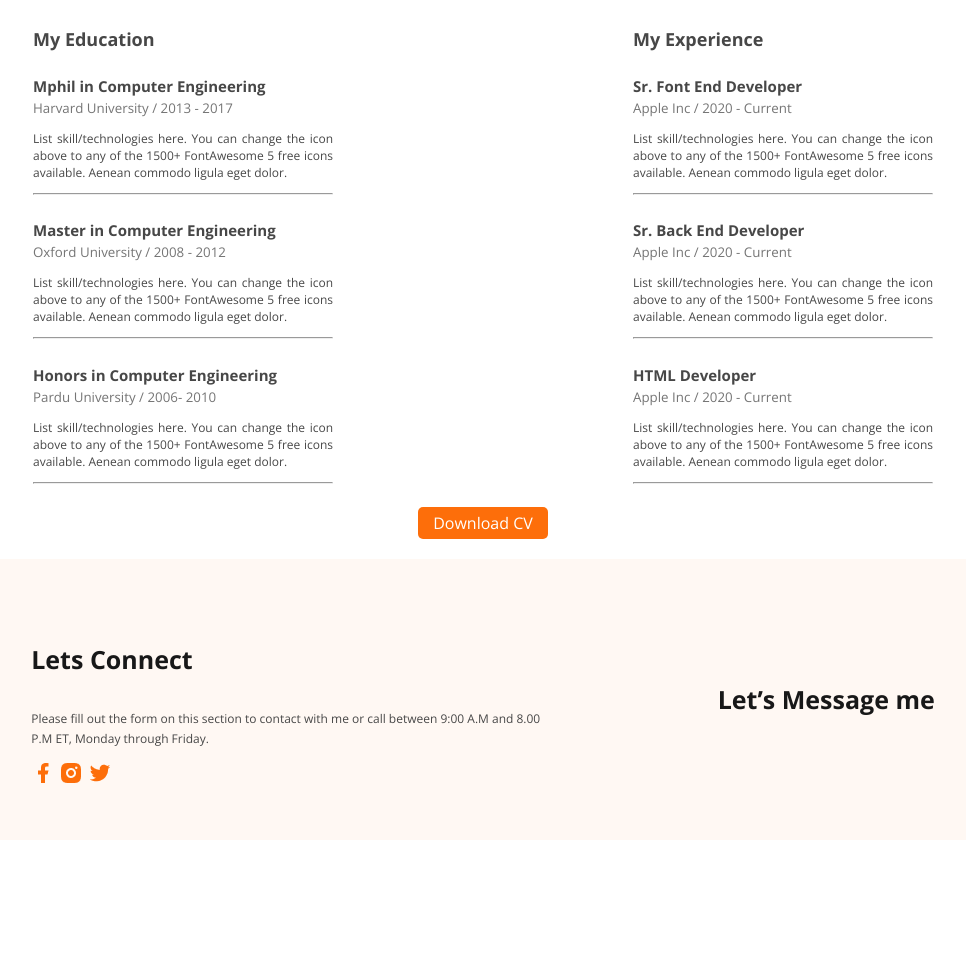
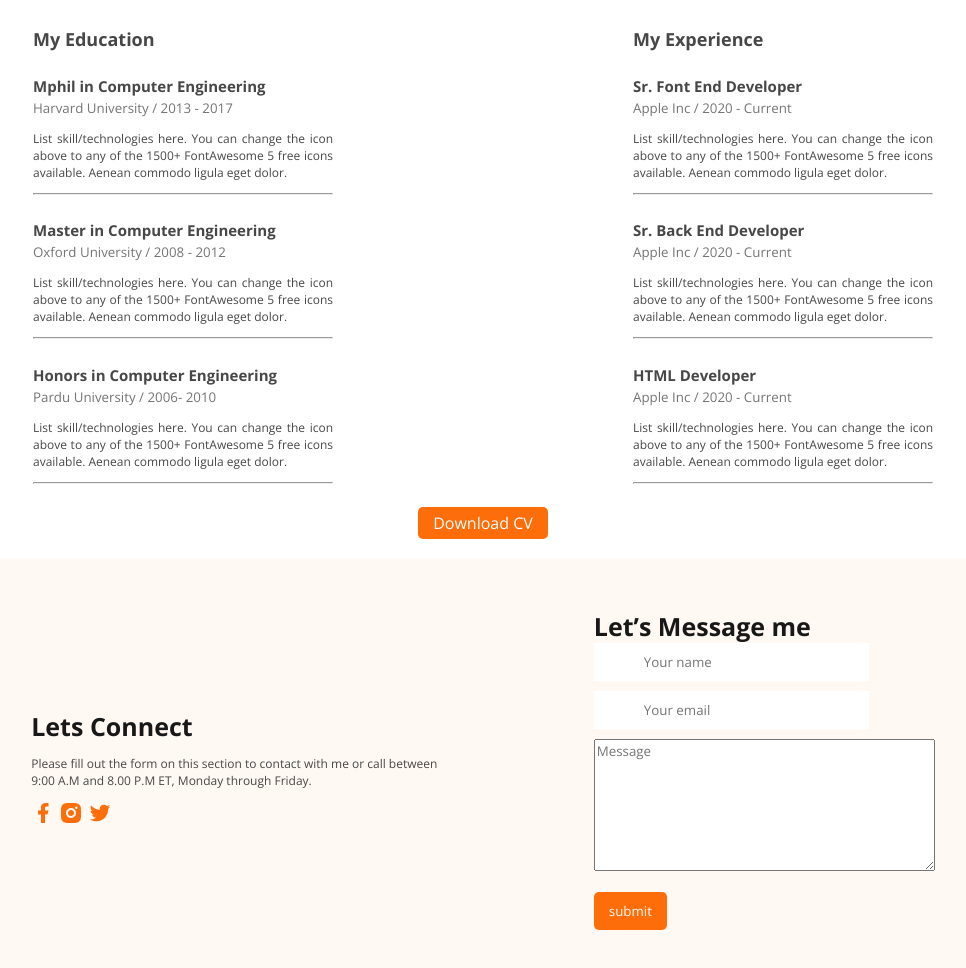
Before and after one commit to mamunurrashid01/webdeveloper-portfolio, a plain HTML site: page index.html in a window 1280 px wide. Shown: the part 1760-2728 px from the top of the page, without its empty margins (157-1123 px from the left). Before the commit the page ends 2600 px from the top, so only its background shows below. Drawn offline with nearby package versions, Linux system fonts and the light colour scheme.

Commit message:
final style

```diff
--- a/css/style.css
+++ b/css/style.css
@@ -214,26 +214,45 @@ line-height: 28px;
     text-align: center;
     margin-bottom: 20px;
 }
-.connect-heaer{
+.connect-header, .message-header{
     color: #181818;
     font-size: 25px;
+    margin-top: 0;
+    margin-bottom: 0;
 }
-.connect-para{
+ .connect-para{
     color: #474747;
     font-size: 12px;
     font-weight: 400;
-    line-height: 20px;
+    padding-left: -20px;
 }
-.footer-contaner{
+.footer-container{
     display: flex;
     background: #FFF8F3;
     justify-content: space-around;
     align-items: center;
     padding: 50px 110px;
 }
-.connect{
-    width: 50%;
+.connect, .message{
+    max-width: 50;
+    margin: auto;
 }
-.social-media{
+  input[type="text"], input[type="email"]{
+    border: none;
+    padding: 10px 50px 10px;
+    margin-bottom: 10px;
+    background-color: #FFFFFF;
 
-}
+  }
+  #areatext{
+    margin-bottom: 16px;
+  }
+  .submit {
+    background: #FD6E0A;
+    color: #FFF8F3;
+    padding: 10px 15px;
+    border-radius: 5px;
+    border: none;
+    text-align: center;
+    font-style: normal;
+  }
--- a/index.html
+++ b/index.html
@@ -159,10 +159,10 @@
     <!-------------footer area---start------------>
 
     <footer>
-        <div class="footer-contaner">
+        <div class="footer-container">
             <div class="connect">
-                <h4 class="connect-heaer">Lets Connect</h4>
-                <p class="connect-para">Please fill out the form on this section to contact with me or call between 9:00 A.M and 8.00 P.M ET, Monday through Friday.</p>
+                <h4 class="connect-header">Lets Connect</h4>
+                <p class="connect-para">Please fill out the form on this section to contact with me or call between<br> 9:00 A.M and 8.00 P.M ET, Monday through Friday.</p>
                 <div class="icon">
                     <img src="../icons/facebook.png" alt="" class="social-media">
                     <img src="../icons/insta.png" alt="" class="social-media">
@@ -170,7 +170,13 @@
                 </div>
             </div>
             <div class="message">
-                <h4 class="connect-heaer">Let’s Message me</h4>
+                <h4 class="message-header">Let’s Message me</h4>
+                <form action="">
+                    <input type="text" name="" id="" placeholder="Your name"><br>
+                    <input type="email" name="" id="" placeholder="Your email"><br>
+                    <textarea name="" id="areatext" cols="40" rows="7" placeholder="Message"></textarea><br>
+                    <input class="submit" type="submit" value="submit">
+                </form>
             </div>
         </div>
     </footer>
```
